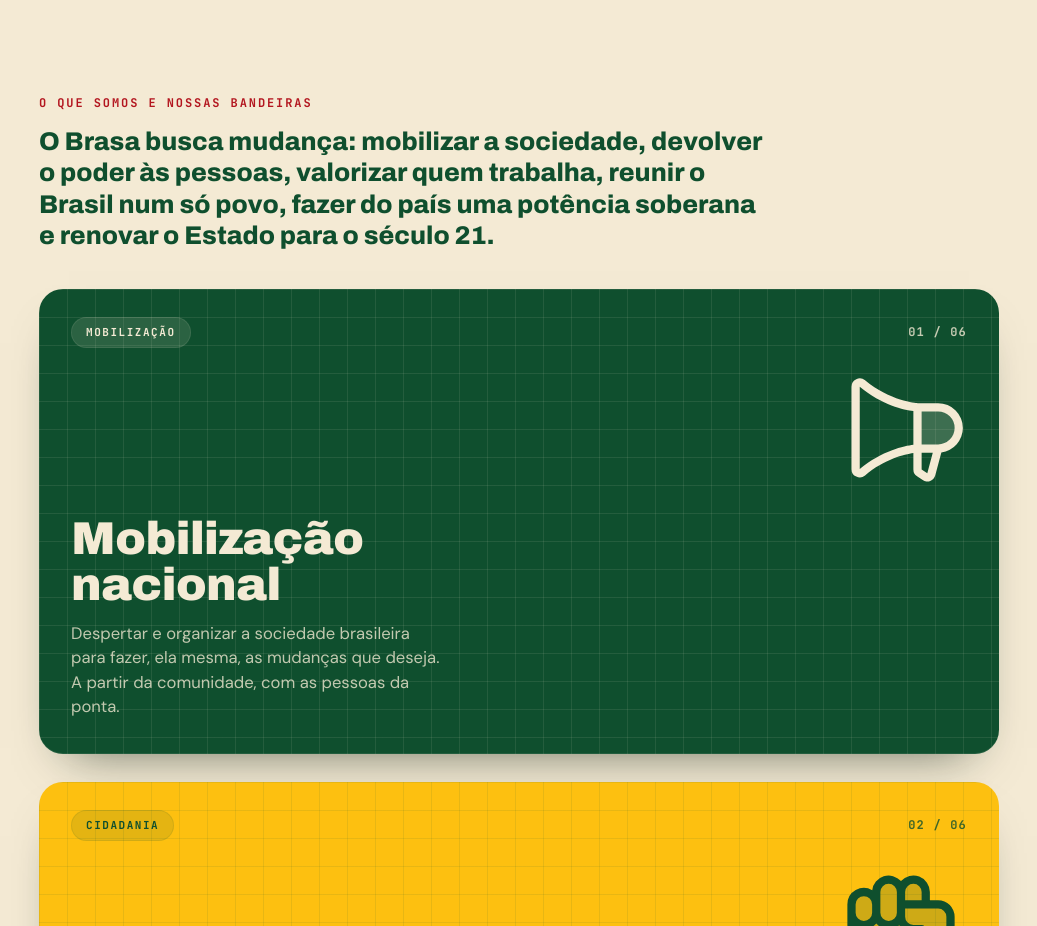
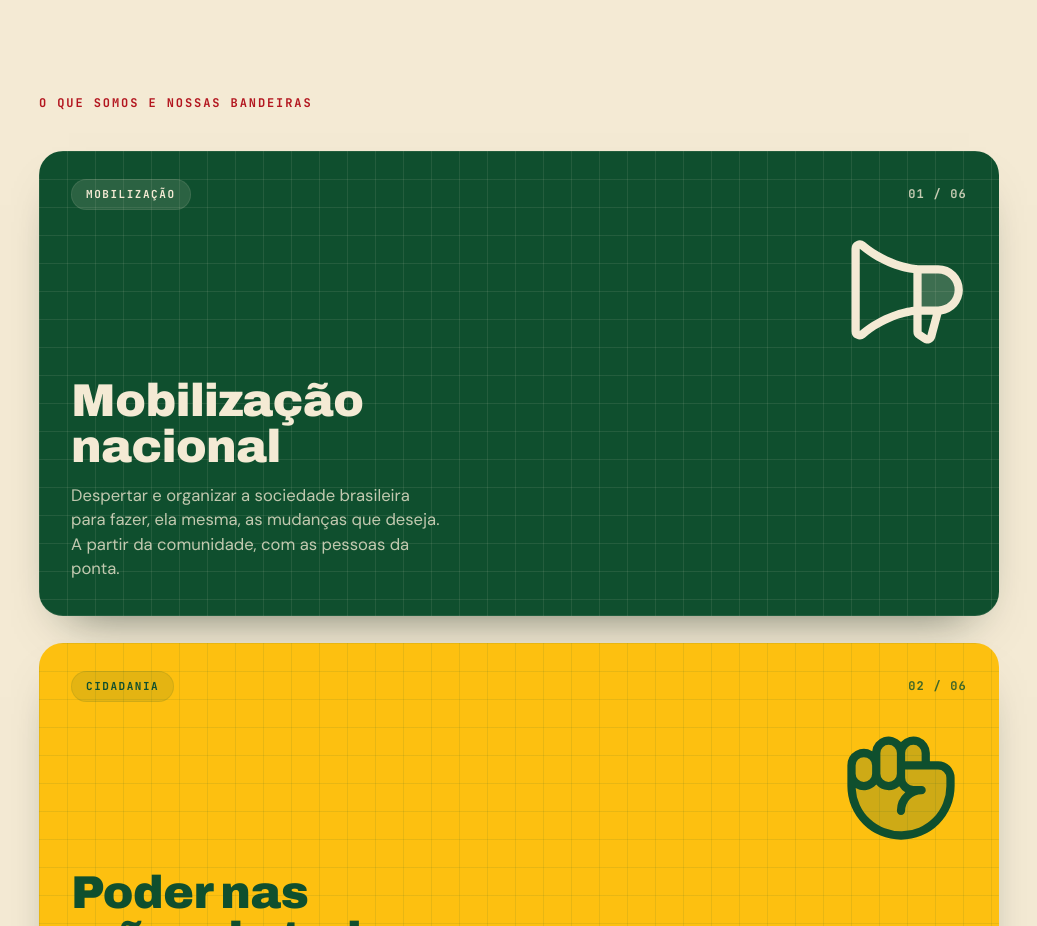
Before and after one commit to abrasamov/brasa-site, a plain HTML site: page descubra.html in a window 1280 px wide. Shown: the part 1340-2266 px from the top of the page, without its empty margins (121-1158 px from the left). Drawn offline with nearby package versions, Linux system fonts and the light colour scheme.

Commit message:
Descubra: tira o texto antes dos cards das bandeiras
Co-Authored-By: Claude Opus 5.5 <noreply@anthropic.com>

```diff
--- a/descubra.html
+++ b/descubra.html
@@ -263,7 +263,6 @@
   .editorial .ed-lead { max-width: 30ch; margin-top: clamp(28px, 4vw, 48px); font-size: clamp(24px, 2.6vw, 36px); }
   .bentos .section-head { max-width: 960px; margin-inline: auto; }
   .bentos .section-head h2.eyebrow { margin-top: 0; font-family: var(--font-mono); font-stretch: normal; font-weight: 700; font-size: 12px; letter-spacing: .16em; line-height: 1.4; color: #b3161f; white-space: normal; }
-  .bentos .section-lead { margin-top: 14px; max-width: 46ch; font-family: var(--font-display); font-stretch: 112%; font-weight: 800; font-size: clamp(20px, 2vw, 28px); line-height: 1.22; color: #0f4f2e; text-wrap: pretty; }
 
   /* perguntas frequentes (como na referência: título à esquerda, lista à direita) */
   .faq { display: grid; grid-template-columns: minmax(0, 4fr) minmax(0, 7fr); gap: clamp(24px, 5vw, 80px); align-items: start; padding: clamp(24px, 4vw, 56px) clamp(20px, 5vw, 64px) clamp(72px, 9vw, 128px); }
@@ -502,7 +501,6 @@
   <section class="bentos" aria-labelledby="bentos-title">
     <div class="section-head reveal">
       <h2 id="bentos-title" class="eyebrow">O que somos e nossas bandeiras</h2>
-      <p class="section-lead">O Brasa busca mudança: mobilizar a sociedade, devolver o poder às pessoas, valorizar quem trabalha, reunir o Brasil num só povo, fazer do país uma potência soberana e renovar o Estado para o século 21.</p>
     </div>
     <ol class="stack" aria-label="As seis bandeiras do Brasa">
       <li class="stack-card" data-tone="green">
```
